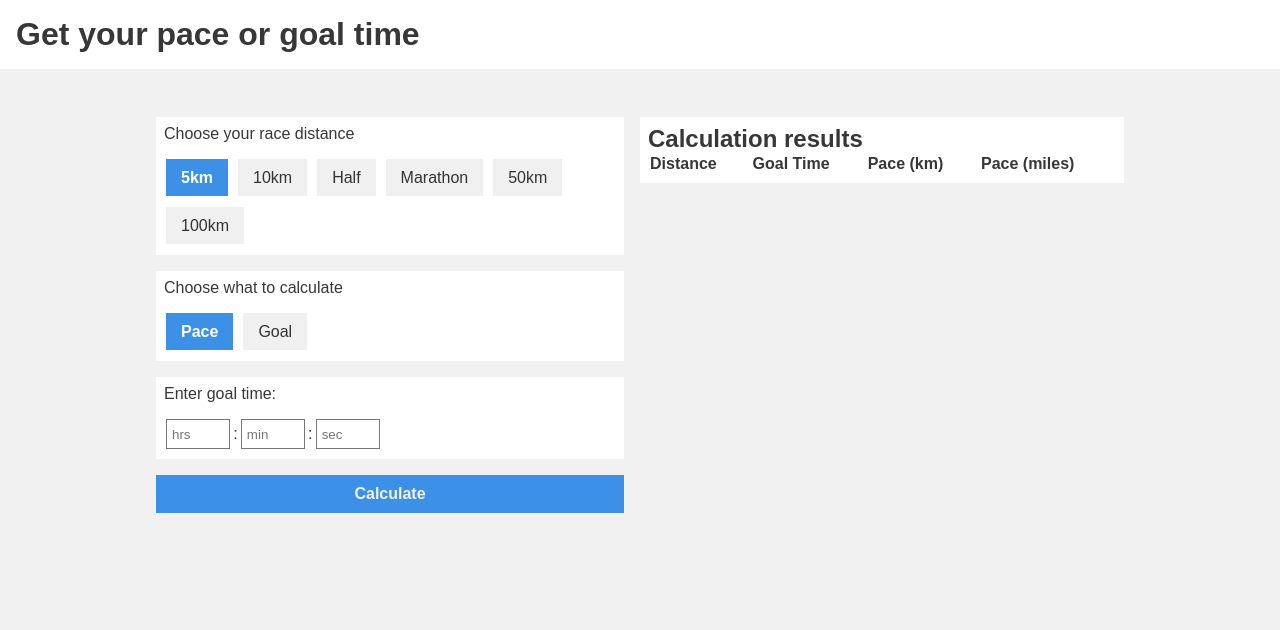
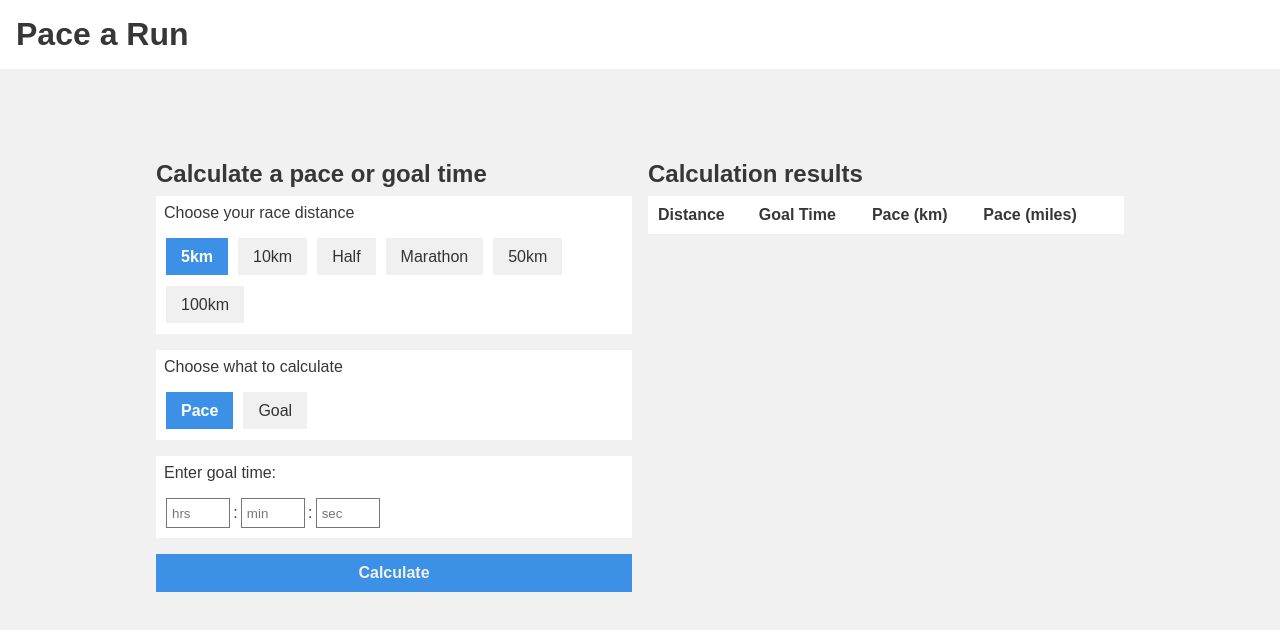
Before and after one commit to samtmorgan/running-pace-app, a Next.js app: page / in a window 1280 px wide. Shown: the top 630 px of the page. Built offline with nearby package versions, Linux system fonts and the light colour scheme.

Commit message:
Refactor layout and styles; update header and main section for improved structure and clarity

```diff
--- a/src/app/globals.css
+++ b/src/app/globals.css
@@ -47,27 +47,33 @@ body {
 .app {
   display: flex;
   flex-direction: column;
-  gap: 2rem;
   align-items: center;
+  justify-content: flex-start; /* Changed from center to flex-start */
+  height: 100vh;
+  padding-top: 4rem; /* Added padding to account for the fixed header */
 }
 
 header {
   background-color: var(--paper);
   padding: 1rem;
   width: 100%;
+  position: fixed;
+  top: 0;
+  z-index: 10; /* Ensures the header stays above other content */
+}
+
+main {
+  padding: 1rem;
+  gap: 2rem;
+  display: flex;
+  flex-direction: column;
+  width: 100%; /* Ensures main content spans the full width */
 }
 
 form {
   display: flex;
   flex-direction: column;
   gap: 1rem;
-}
-
-main {
-  padding: 1rem;
-  gap: 1rem;
-  display: flex;
-  flex-direction: column;
 }
 
 button {
@@ -102,6 +108,10 @@ fieldset p {
 
 table {
   width: 100%;
+}
+
+section h2 {
+  margin-bottom: 0.5rem;
 }
 
 /* ----------- */
@@ -201,6 +211,8 @@ legend {
     display: flex;
     flex-direction: row;
     justify-content: space-between;
+    gap: 1rem;
+    padding-top: 6rem;
     align-items: flex-start;
     > * {
       flex: 1;
--- a/src/app/page.tsx
+++ b/src/app/page.tsx
@@ -46,10 +46,13 @@ function App() {
   return (
     <div className="app">
       <header>
-        <h1>Get your pace or goal time</h1>
+        <h1>Pace a Run</h1>
+        {/* <h1>Calculate a pace or goal time</h1> */}
       </header>
+      {/* <div className="app"> */}
       <main>
         <section>
+          <h2>Calculate a pace or goal time</h2>
           <form>
             <RaceDistance onChange={setDistance} />
             <CalculationType onChange={setCalculationType} />
@@ -65,13 +68,16 @@ function App() {
           </form>
         </section>
         {/* {results.length > 0 && ( */}
-        <section className="paces">
+        <section>
           <h2>Calculation results</h2>
-          <ResultsTable results={results} />
+          <div className="paces">
+            <ResultsTable results={results} />
+          </div>
         </section>
         {/* )} */}
       </main>
     </div>
+    // </div>
   );
 }
 
```
